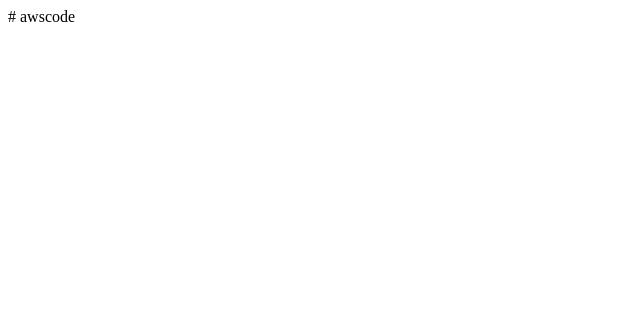
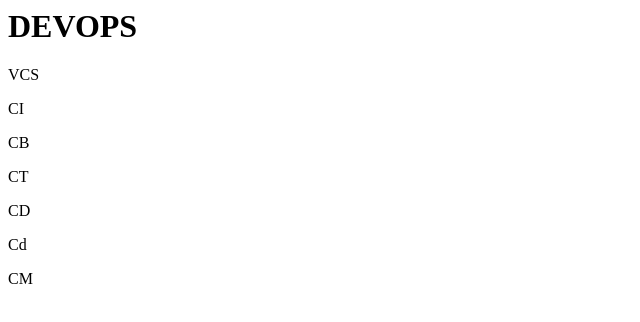
Before and after one commit to manyamsilpasree/awscode, a plain HTML site: page index.html in a window 1280 px wide. Shown: the whole page, without its empty margins (0-640 px from the left). Drawn offline with Linux system fonts and the light colour scheme.

Commit message:
second commit

```diff
--- a/index.html
+++ b/index.html
@@ -1 +1,15 @@
-# awscode
+<html>
+<body>
+
+<h1>DEVOPS</h1>
+
+<p>VCS</p>
+<p>CI</p>
+<p>CB</p>
+<p>CT</p>
+<p>CD</p>
+<p>Cd</p>
+<p>CM</p>
+
+</body>
+</html>
```
